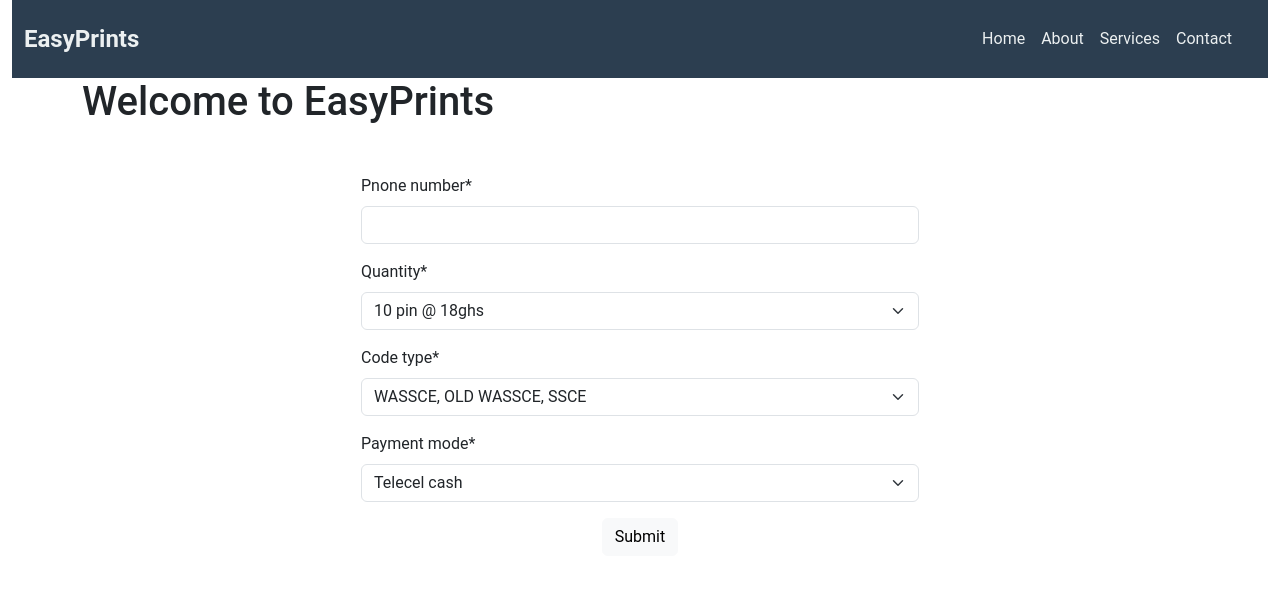
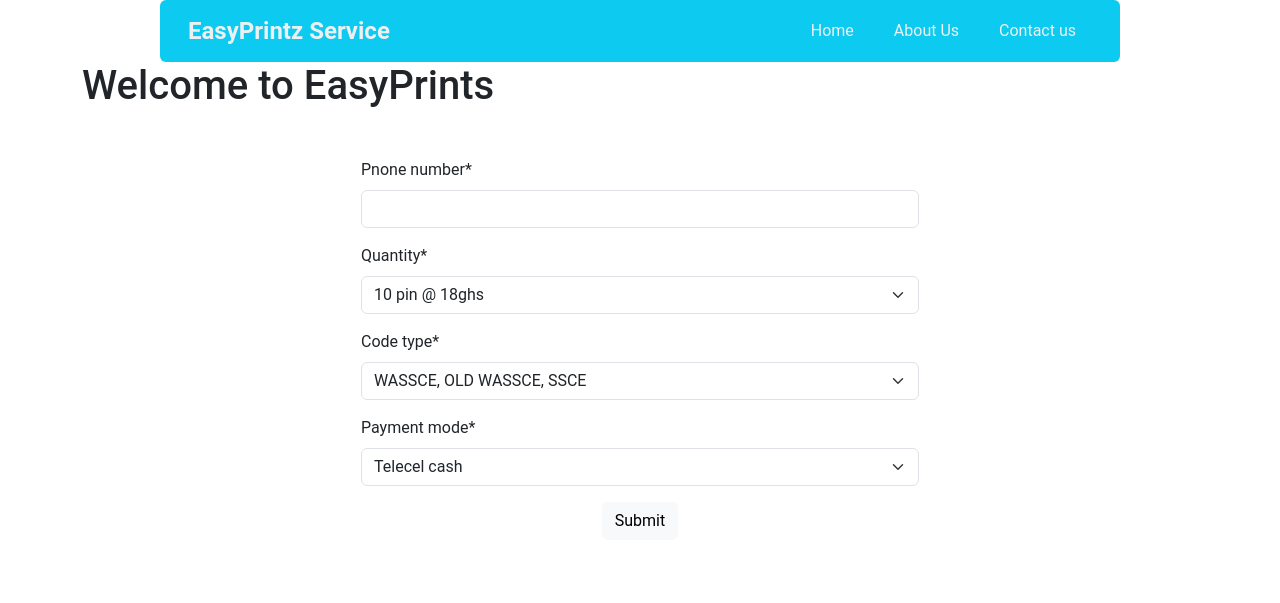
Before and after one commit to timothysaatum/easyprints, a Django app: page / in a window 1280 px wide. Shown: the top 603 px of the page. Run offline with Django 5.2, Linux system fonts and the light colour scheme; some libraries are stand-ins or nearby versions.

Commit message:
worked on the navbar

```diff
--- a/debbie/pyvenv.cfg
+++ /dev/null
@@ -1,5 +0,0 @@
-home = C:\Users\KING\AppData\Local\Programs\Python\Python311
-include-system-site-packages = false
-version = 3.11.2
-executable = C:\Users\KING\AppData\Local\Programs\Python\Python311\python.exe
-command = C:\Users\KING\AppData\Local\Programs\Python\Python311\python.exe -m venv C:\Users\KING\Documents\easyprints\debbie
--- a/main/static/main/style.css
+++ b/main/static/main/style.css
@@ -2,8 +2,9 @@ body {
     font-family: 'Roboto', sans-serif;
 }
 
+
 .navbar-custom {
-    background-color: #2c3e50;
+    background-color: #1473d3;
     padding: 1rem;
 }
 
--- a/main/templates/main/base.html
+++ b/main/templates/main/base.html
@@ -18,42 +18,31 @@
     <link rel="stylesheet" href="{% static 'main/style.css' %}" />
   </head>
   <body>
+    <nav class="navbar navbar-expand-lg w-75 text-bg-info rounded  mx-auto">
       <div class="container-fluid">
-      <nav class="navbar navbar-expand-lg navbar-custom">
-        <div class="container-fluid">
-          <a class="navbar-brand" href="#">EasyPrints</a>
-          <button
-            class="navbar-toggler"
-            type="button"
-            data-bs-toggle="collapse"
-            data-bs-target="#navbarNavDropdown"
-            aria-controls="navbarNavDropdown"
-            aria-expanded="false"
-            aria-label="Toggle navigation"
-          >
+        <a class="navbar-brand ms-3" href="#">EasyPrintz Service</a>
+        <button class="navbar-toggler" type="button" data-bs-toggle="collapse" data-bs-target="#navbarNav"
+          aria-controls="navbarNav" aria-expanded="false" aria-label="Toggle navigation">
           <span class="navbar-toggler-icon"></span>
         </button>
-          <div class="collapse navbar-collapse" id="navbarNavDropdown">
-            <ul class="navbar-nav ms-auto">
-              <li class="nav-item">
-                <a class="nav-link" href="{%  url 'home' %}" target="_blank"
-                  >Home</a
-                >
+
+        <div class="collapse navbar-collapse" id="navbarNav">
+          <ul class="navbar-nav  ms-auto">
+            <li class="nav-item me-4">
+              <a class="nav-link active" aria-current="page" href="#">Home</a>
             </li>
-              <li class="nav-item">
-                <a class="nav-link" href="#">About</a>
+            <li class="nav-item me-4">
+              <a class="nav-link" href="#">About Us</a>
             </li>
-              <li class="nav-item">
-                <a class="nav-link" href="#">Services</a>
+            <li class="nav-item me-4">
+              <a class="nav-link" href="#">Contact us</a>
             </li>
-              <li class="nav-item">
-                <a class="nav-link" href="#">Contact</a>
-              </li>
+
           </ul>
         </div>
+
       </div>
     </nav>
-    </div>
     {% block navbar %} {% endblock navbar %} {% block content %}
     <h1>Booking Page</h1>
     {% endblock content %}
```
Also changed, not shown: 9 other files. Lines whose indentation alone changed are shown as unchanged.
